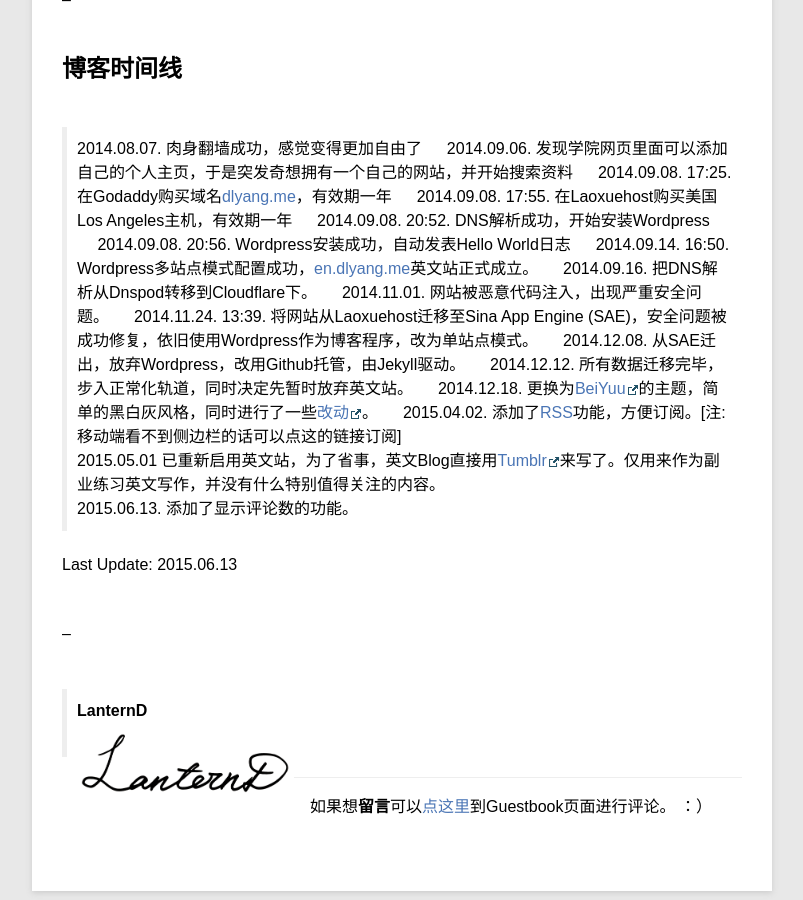
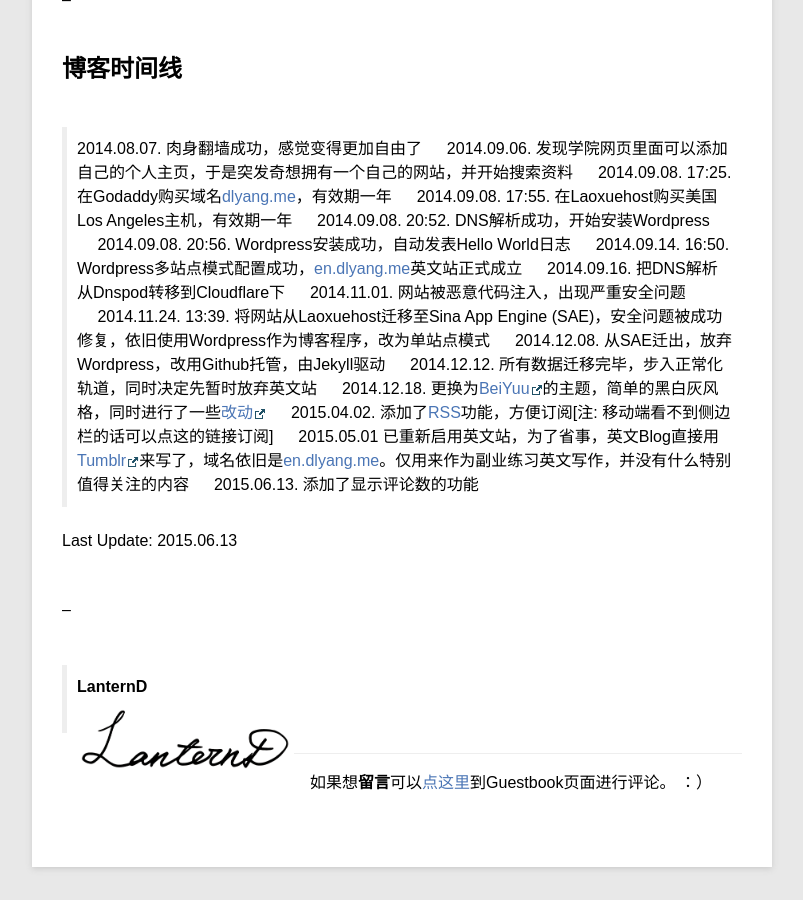
Before and after one commit to LanternD/lanternd.github.io, a Jekyll site: the page built from about.md, in a window 1280 px wide and 900 px high, scrolled down 2780 px. Shown: the whole window, without its empty margins (78-881 px from the left). Built offline with Jekyll 4.4.1, drawn with Linux system fonts in a browser that asks for light colours; comment, search, counter and statistics services are not loaded.

Commit message:
Update About Page

```diff
--- a/about.md
+++ b/about.md
@@ -152,25 +152,25 @@ id: about
 >
 >  2014.09.08. 20:56. Wordpress安装成功，自动发表Hello World日志
 >
->  2014.09.14. 16:50. Wordpress多站点模式配置成功，<a href="http://en.dlyang.me">en.dlyang.me</a>英文站正式成立。
+>  2014.09.14. 16:50. Wordpress多站点模式配置成功，<a href="http://en.dlyang.me">en.dlyang.me</a>英文站正式成立
 >
->  2014.09.16. 把DNS解析从Dnspod转移到Cloudflare下。
+>  2014.09.16. 把DNS解析从Dnspod转移到Cloudflare下
 >
->  2014.11.01. 网站被恶意代码注入，出现严重安全问题。
+>  2014.11.01. 网站被恶意代码注入，出现严重安全问题
 >
->  2014.11.24. 13:39. 将网站从Laoxuehost迁移至Sina App Engine (SAE)，安全问题被成功修复，依旧使用Wordpress作为博客程序，改为单站点模式。
+>  2014.11.24. 13:39. 将网站从Laoxuehost迁移至Sina App Engine (SAE)，安全问题被成功修复，依旧使用Wordpress作为博客程序，改为单站点模式
 >
->  2014.12.08. 从SAE迁出，放弃Wordpress，改用Github托管，由Jekyll驱动。
+>  2014.12.08. 从SAE迁出，放弃Wordpress，改用Github托管，由Jekyll驱动
 >
->  2014.12.12. 所有数据迁移完毕，步入正常化轨道，同时决定先暂时放弃英文站。
+>  2014.12.12. 所有数据迁移完毕，步入正常化轨道，同时决定先暂时放弃英文站
 >
->  2014.12.18. 更换为<a href="http://BeiYuu.com">BeiYuu</a>的主题，简单的黑白灰风格，同时进行了一些[改动](https://github.com/LanternD/lanternd.github.io/blob/master/README.md)。
+>  2014.12.18. 更换为<a href="http://BeiYuu.com">BeiYuu</a>的主题，简单的黑白灰风格，同时进行了一些[改动](https://github.com/LanternD/lanternd.github.io/blob/master/README.md)
 >
->  2015.04.02. 添加了[RSS]({{site.url}}rss.xml)功能，方便订阅。[注: 移动端看不到侧边栏的话可以点这的链接订阅]
+>  2015.04.02. 添加了[RSS]({{site.url}}rss.xml)功能，方便订阅[注: 移动端看不到侧边栏的话可以点这的链接订阅]
 >
->  2015.05.01  已重新启用英文站，为了省事，英文Blog直接用[Tumblr](http://lanternd.tumblr.com/)来写了。仅用来作为副业练习英文写作，并没有什么特别值得关注的内容。
+>  2015.05.01  已重新启用英文站，为了省事，英文Blog直接用[Tumblr](http://lanternd.tumblr.com/)来写了，域名依旧是[en.dlyang.me](http://en.dlyang.me)。仅用来作为副业练习英文写作，并没有什么特别值得关注的内容
 >
->  2015.06.13. 添加了显示评论数的功能。
+>  2015.06.13. 添加了显示评论数的功能
 
 Last Update: 2015.06.13
 
```
